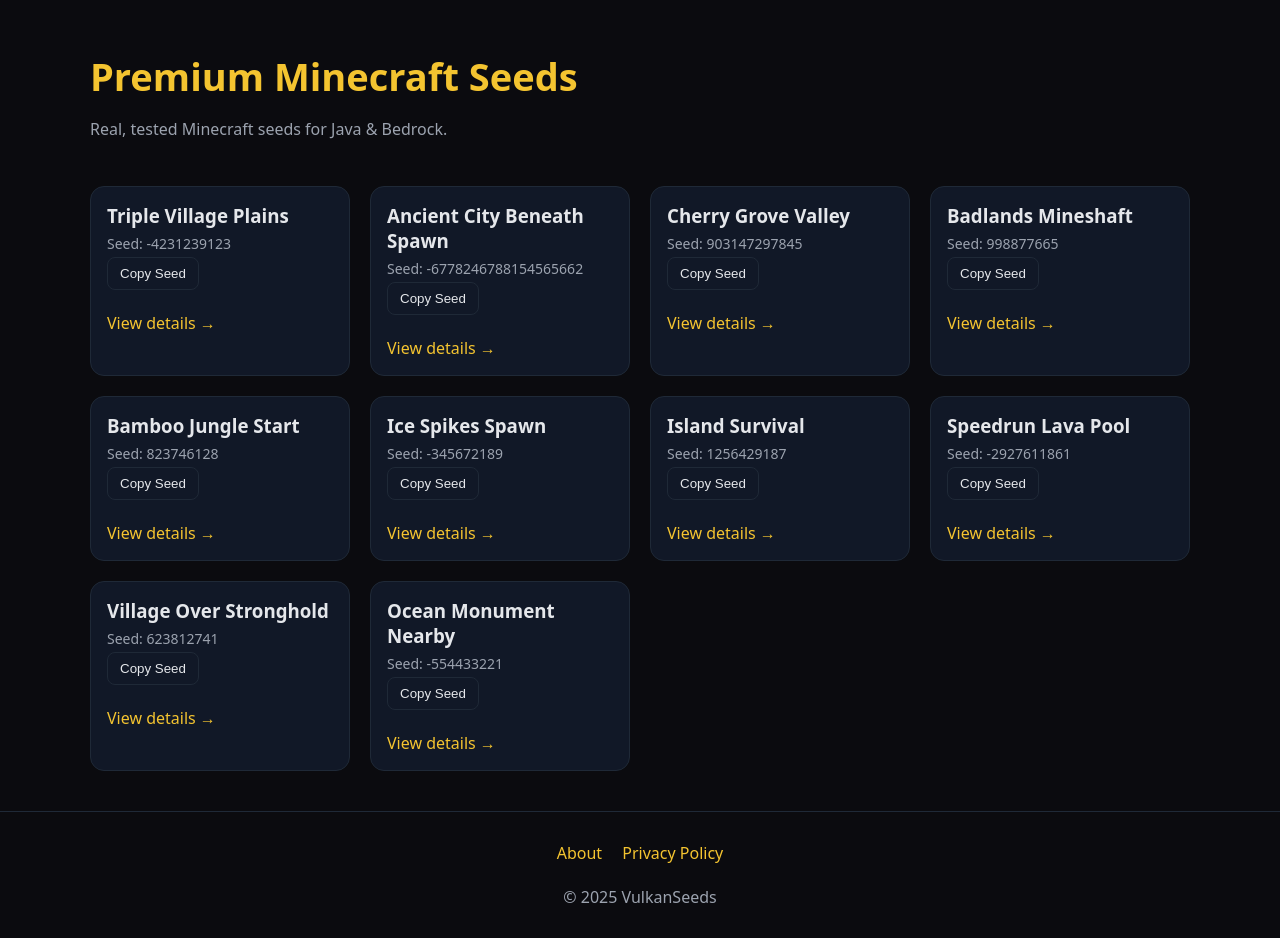
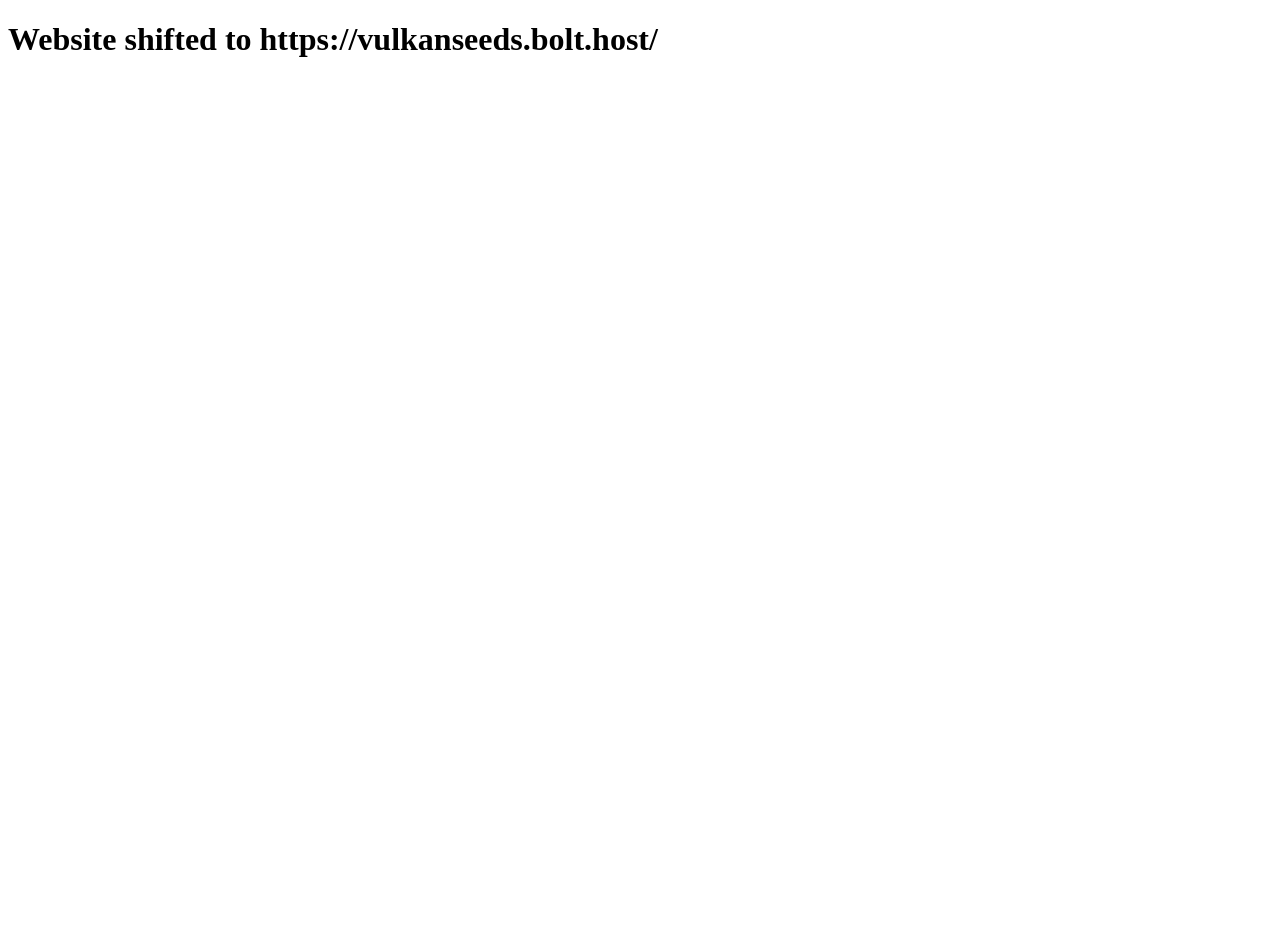
Before and after one commit to goatvulkan/goatvulkan.github.io, a plain HTML site: page index.html in a window 1280 px wide. After the commit the page ends 800 px from the top, so only its background shows below. Drawn offline with Linux system fonts and the light colour scheme.

Commit message:
Update index.html

```diff
--- a/index.html
+++ b/index.html
@@ -1,160 +1,12 @@
 <!DOCTYPE html>
 <html lang="en">
 <head>
-<meta charset="UTF-8">
-<title>VulkanSeeds – Premium Minecraft Seeds</title>
-<meta name="viewport" content="width=device-width, initial-scale=1">
-<meta name="description" content="Real Minecraft seeds for Java and Bedrock. Villages, ancient cities, survival starts.">
-
-<style>
-body{
-  margin:0;
-  font-family:system-ui;
-  background:#0b0b0f;
-  color:#e5e7eb;
-}
-header{
-  max-width:1100px;
-  margin:auto;
-  padding:50px 20px 30px;
-}
-header h1{
-  margin:0;
-  font-size:38px;
-  color:#f4c430;
-}
-header p{color:#9ca3af}
-
-main{
-  max-width:1100px;
-  margin:auto;
-  padding:0 20px 40px;
-  display:grid;
-  grid-template-columns:repeat(auto-fill,minmax(260px,1fr));
-  gap:20px;
-}
-.card{
-  background:#111827;
-  border:1px solid #1f2937;
-  border-radius:14px;
-  padding:16px;
-}
-.card h3{margin:0 0 6px}
-.card p{margin:4px 0;color:#9ca3af;font-size:14px}
-.card a{color:#f4c430;text-decoration:none}
-button{
-  background:#111827;
-  color:#e5e7eb;
-  border:1px solid #1f2937;
-  padding:8px 12px;
-  border-radius:8px;
-  cursor:pointer;
-}
-footer{
-  border-top:1px solid #1f2937;
-  padding:30px 20px;
-  text-align:center;
-  color:#9ca3af;
-}
-footer a{color:#f4c430;text-decoration:none;margin:0 8px}
-</style>
-
-<script>
-function copySeed(s){
-  navigator.clipboard.writeText(s);
-  alert("Seed copied");
-}
-</script>
+  <meta charset="UTF-8">
+  <title>Website Update</title>
 </head>
-
 <body>
 
-<header>
-<h1>Premium Minecraft Seeds</h1>
-<p>Real, tested Minecraft seeds for Java & Bedrock.</p>
-</header>
-
-<main>
-
-<!-- JAVA -->
-<div class="card">
-<h3>Triple Village Plains</h3>
-<p>Seed: -4231239123</p>
-<button onclick="copySeed('-4231239123')">Copy Seed</button><br><br>
-<a href="triple-village-plains.html">View details →</a>
-</div>
-
-<div class="card">
-<h3>Ancient City Beneath Spawn</h3>
-<p>Seed: -6778246788154565662</p>
-<button onclick="copySeed('-6778246788154565662')">Copy Seed</button><br><br>
-<a href="ancient-city-beneath-spawn.html">View details →</a>
-</div>
-
-<div class="card">
-<h3>Cherry Grove Valley</h3>
-<p>Seed: 903147297845</p>
-<button onclick="copySeed('903147297845')">Copy Seed</button><br><br>
-<a href="cherry-grove-valley.html">View details →</a>
-</div>
-
-<div class="card">
-<h3>Badlands Mineshaft</h3>
-<p>Seed: 998877665</p>
-<button onclick="copySeed('998877665')">Copy Seed</button><br><br>
-<a href="badlands-mineshaft.html">View details →</a>
-</div>
-
-<div class="card">
-<h3>Bamboo Jungle Start</h3>
-<p>Seed: 823746128</p>
-<button onclick="copySeed('823746128')">Copy Seed</button><br><br>
-<a href="bamboo-jungle-start.html">View details →</a>
-</div>
-
-<div class="card">
-<h3>Ice Spikes Spawn</h3>
-<p>Seed: -345672189</p>
-<button onclick="copySeed('-345672189')">Copy Seed</button><br><br>
-<a href="ice-spikes-spawn.html">View details →</a>
-</div>
-
-<!-- BEDROCK -->
-<div class="card">
-<h3>Island Survival</h3>
-<p>Seed: 1256429187</p>
-<button onclick="copySeed('1256429187')">Copy Seed</button><br><br>
-<a href="island-survival.html">View details →</a>
-</div>
-
-<div class="card">
-<h3>Speedrun Lava Pool</h3>
-<p>Seed: -2927611861</p>
-<button onclick="copySeed('-2927611861')">Copy Seed</button><br><br>
-<a href="speedrun-lava-pool.html">View details →</a>
-</div>
-
-<div class="card">
-<h3>Village Over Stronghold</h3>
-<p>Seed: 623812741</p>
-<button onclick="copySeed('623812741')">Copy Seed</button><br><br>
-<a href="village-over-stronghold.html">View details →</a>
-</div>
-
-<div class="card">
-<h3>Ocean Monument Nearby</h3>
-<p>Seed: -554433221</p>
-<button onclick="copySeed('-554433221')">Copy Seed</button><br><br>
-<a href="ocean-monument-nearby.html">View details →</a>
-</div>
-
-</main>
-
-<footer>
-<a href="about.html">About</a>
-<a href="privacy.html">Privacy Policy</a><br><br>
-© 2025 VulkanSeeds
-</footer>
+  <h1><b>Website shifted to https://vulkanseeds.bolt.host/</b></h1>
 
 </body>
 </html>
```
